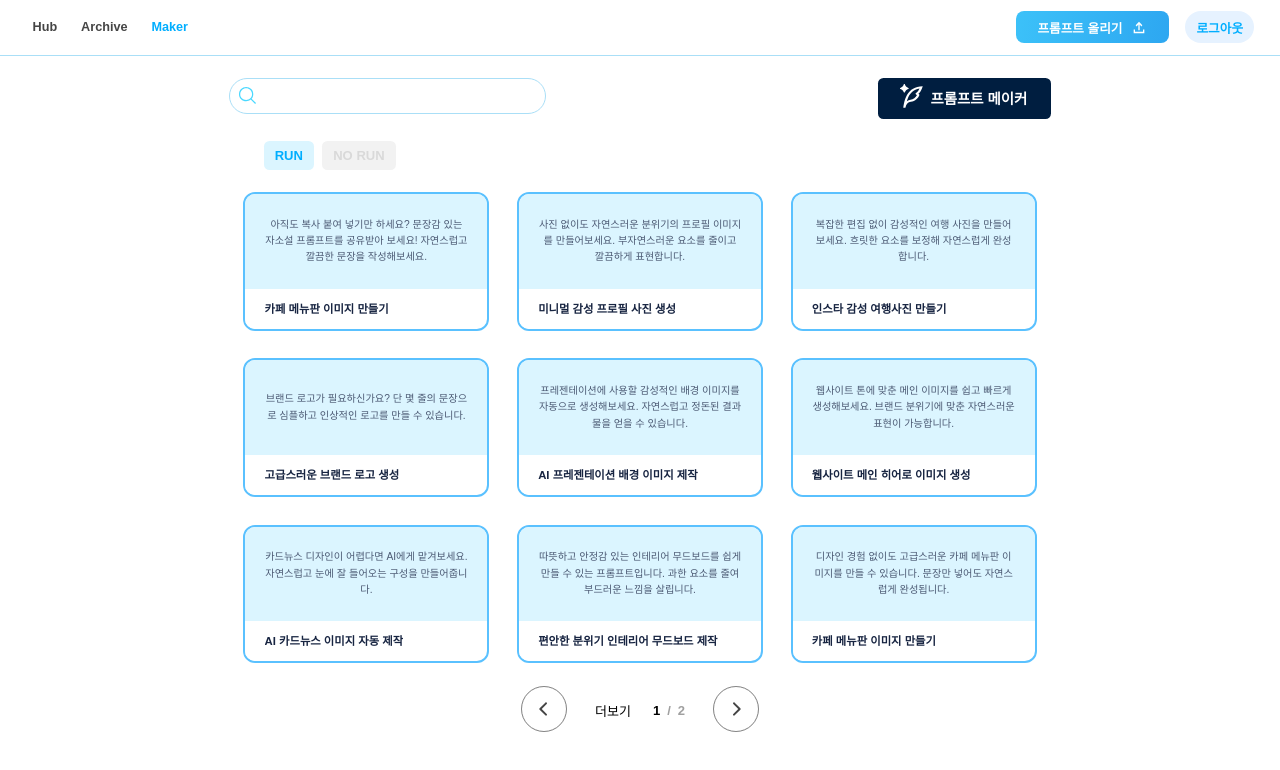
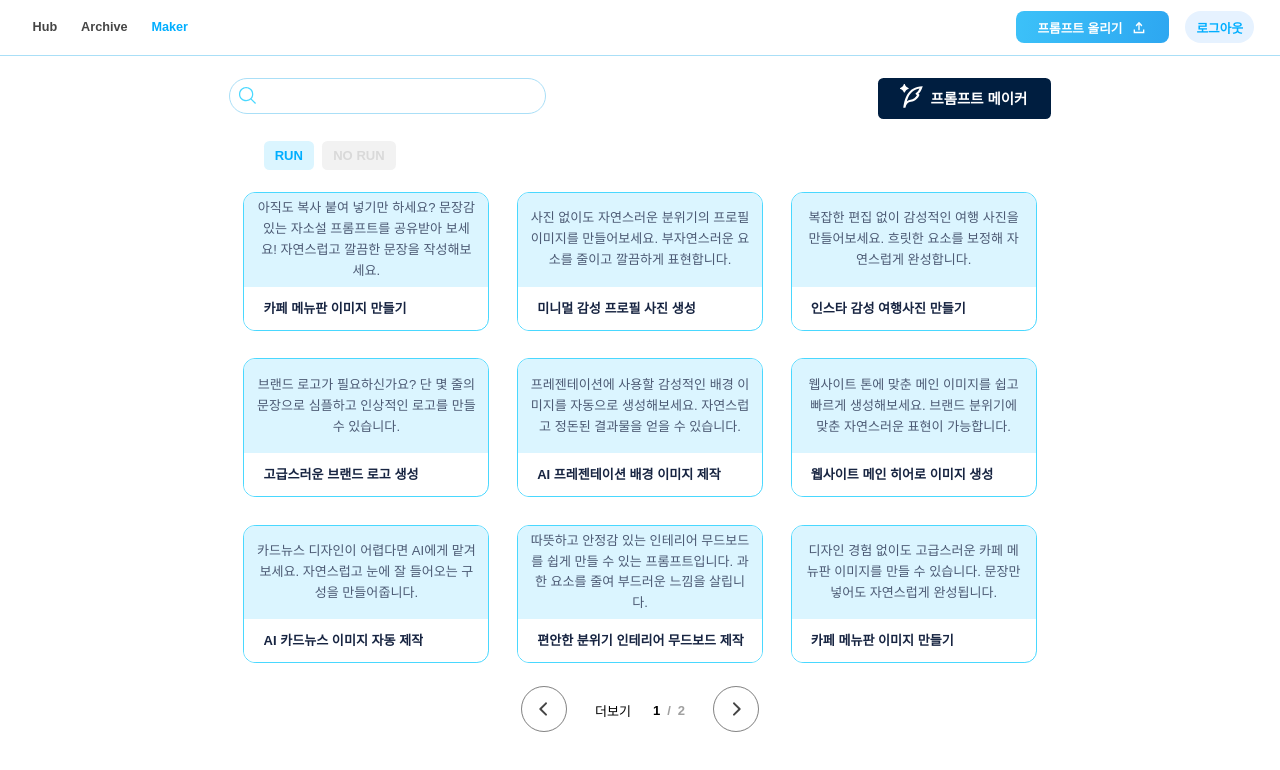
Before and after one commit to PromptStudio-Dev/PromptStudio_FE, a React (Vite) app: page /maker in a window 1280 px wide. Shown: the top 770 px of the page. Built offline with nearby package versions, Linux system fonts and the light colour scheme; no server answers.

Commit message:
design: Maker 초기화면에 보이는 메이커 카드 레이아웃 수정

```diff
--- a/src/pages/MakerPage/MakerPageCard.jsx
+++ b/src/pages/MakerPage/MakerPageCard.jsx
@@ -42,7 +42,7 @@ const BaseCard = styled.button`
   height: 12.625rem;
   padding: 0;
   border-radius: 1.1rem;
-  border: 2px solid #5ac1ff;
+  border: 0.0625rem solid #49d8ff;
   overflow: hidden;
   cursor: pointer;
   transition: transform 0.15s ease, box-shadow 0.15s ease;
@@ -85,7 +85,7 @@ const DescriptionAreaBase = styled.div`
   flex: 1;
   min-height: 0;
   align-items: center;
-  padding: 1.45rem 1.75rem;
+  padding: 1.45rem 1.12rem;
 `;
 
 const ImageDescriptionArea = styled(DescriptionAreaBase)`
@@ -98,7 +98,7 @@ const DefaultDescriptionArea = styled(DescriptionAreaBase)`
 
 const Description = styled.p`
   margin: 0;
-  font-size: 0.93rem;
+  font-size: 1.1875rem;
   line-height: 1.6;
   color: ${({ $variant }) => ($variant === "image" ? "#f4f8ff" : "#4c5a74")};
   text-shadow: ${({ $variant }) =>
@@ -125,7 +125,7 @@ const DefaultFooter = styled(FooterBase)`
 
 const Title = styled.p`
   margin: 0;
-  font-size: 1.03rem;
+  font-size: 1.1875rem;
   font-weight: 700;
   color: ${({ $variant }) => ($variant === "image" ? "#112138" : "#172441")};
   overflow: hidden;
```
